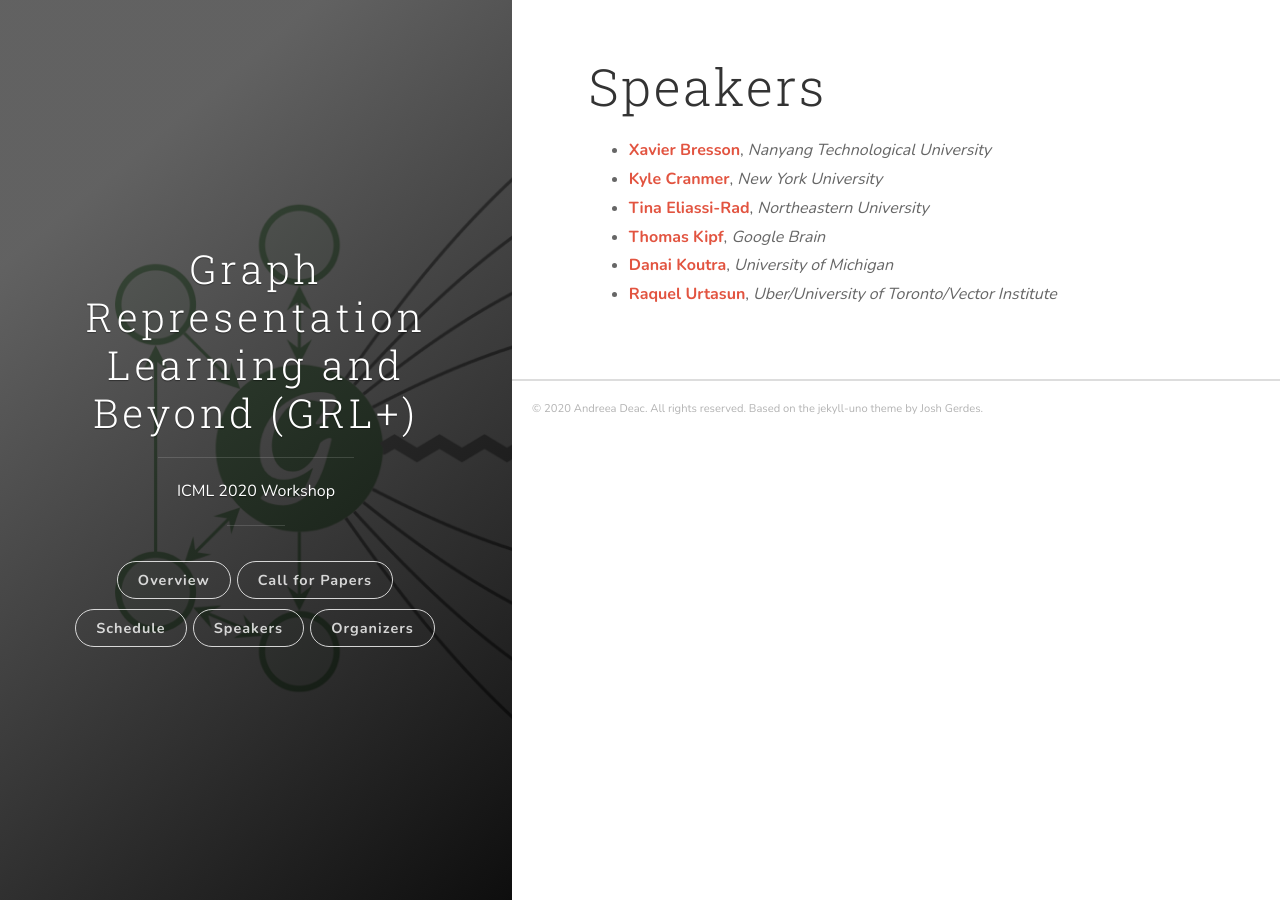
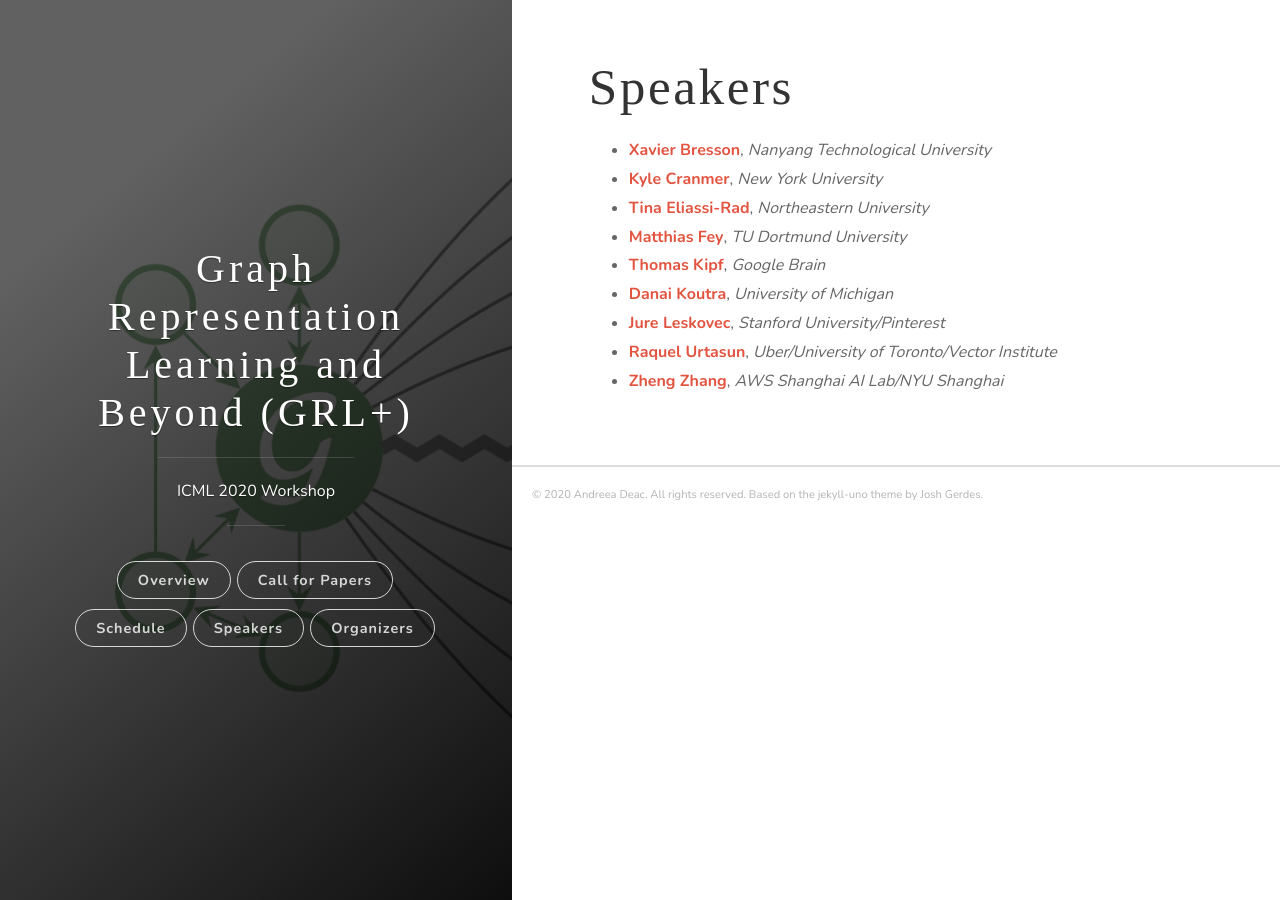
Before and after one commit to grlplus/grlplus.github.io, a Jekyll site: the page built from speakers.md, in a window 1280 px wide. Built offline with Jekyll 4.4.1, drawn with Linux system fonts in a browser that asks for light colours; some web fonts are replaced.

Commit message:
updates and title font

```diff
--- a/_sass/uno.scss
+++ b/_sass/uno.scss
@@ -1,4 +1,4 @@
-@import 'https://fonts.googleapis.com/css?family=Nunito:400,700|Roboto+Slab:300,400)';
+@import 'https://fonts.googleapis.com/css?family=Nunito:400,700|Marcellus+SC:300,400)';
 /* http://meyerweb.com/eric/tools/css/reset/
 	 v2.0 | 20110126
 	 License: none (public domain)
@@ -953,7 +953,7 @@ h5,
 h5 {
 	margin-top: .8em;
 	margin-bottom: .4em;
-	font-family: "Roboto Slab", serif;
+	font-family: "Marcellus SC", serif;
 	font-weight: lighter;
 	color: #333333;
 	-webkit-font-smoothing: antialiased; }
@@ -995,7 +995,7 @@ blockquote {
 	background: #f8f8f8;
 	border: 1px solid #eeeeee;
 	border-radius: 3px;
-	font-family: "Roboto Slab", serif;
+	font-family: "Marcellus SC", serif;
 	font-weight: lighter;
 	font-style: italic;
 	font-size: 1.3em;
@@ -1063,7 +1063,7 @@ pre {
 	color: #999999; }
 
 .intro {
-	font-family: "Roboto Slab", serif;
+	font-family: "Marcellus SC", serif;
 	font-size: 1.2em;
 	font-weight: lighter;
 	color: #999999; }
@@ -1196,7 +1196,7 @@ hr {
 	color: #FFF; }
 
 .panel-subtitle {
-	font-family: "Roboto Slab", serif;
+	font-family: "Marcellus SC", serif;
 	font-size: 1.2em;
 	font-weight: lighter;
 	letter-spacing: 3px;
--- a/speakers.md
+++ b/speakers.md
@@ -7,6 +7,9 @@ permalink: /speakers/
 - [**Xavier Bresson**](https://www.ntu.edu.sg/home/xbresson/), *Nanyang Technological University*
 - [**Kyle Cranmer**](https://as.nyu.edu/content/nyu-as/as/faculty/kyle-s-cranmer.html), *New York University*
 - [**Tina Eliassi-Rad**](http://eliassi.org/), *Northeastern University*
+- [**Matthias Fey**](https://rusty1s.github.io/), *TU Dortmund University*
 - [**Thomas Kipf**](https://tkipf.github.io/), *Google Brain*
 - [**Danai Koutra**](https://web.eecs.umich.edu/~dkoutra/),  *University of Michigan*
+- [**Jure Leskovec**](https://cs.stanford.edu/~jure/), *Stanford University/Pinterest*
 - [**Raquel Urtasun**](http://www.cs.toronto.edu/~urtasun/), *Uber/University of Toronto/Vector Institute*
+- [**Zheng Zhang**](https://shanghai.nyu.edu/academics/faculty/directory/zheng-zhang), *AWS Shanghai AI Lab/NYU Shanghai*
```
Also changed, not shown: schedule.md (+1 -1 lines).
